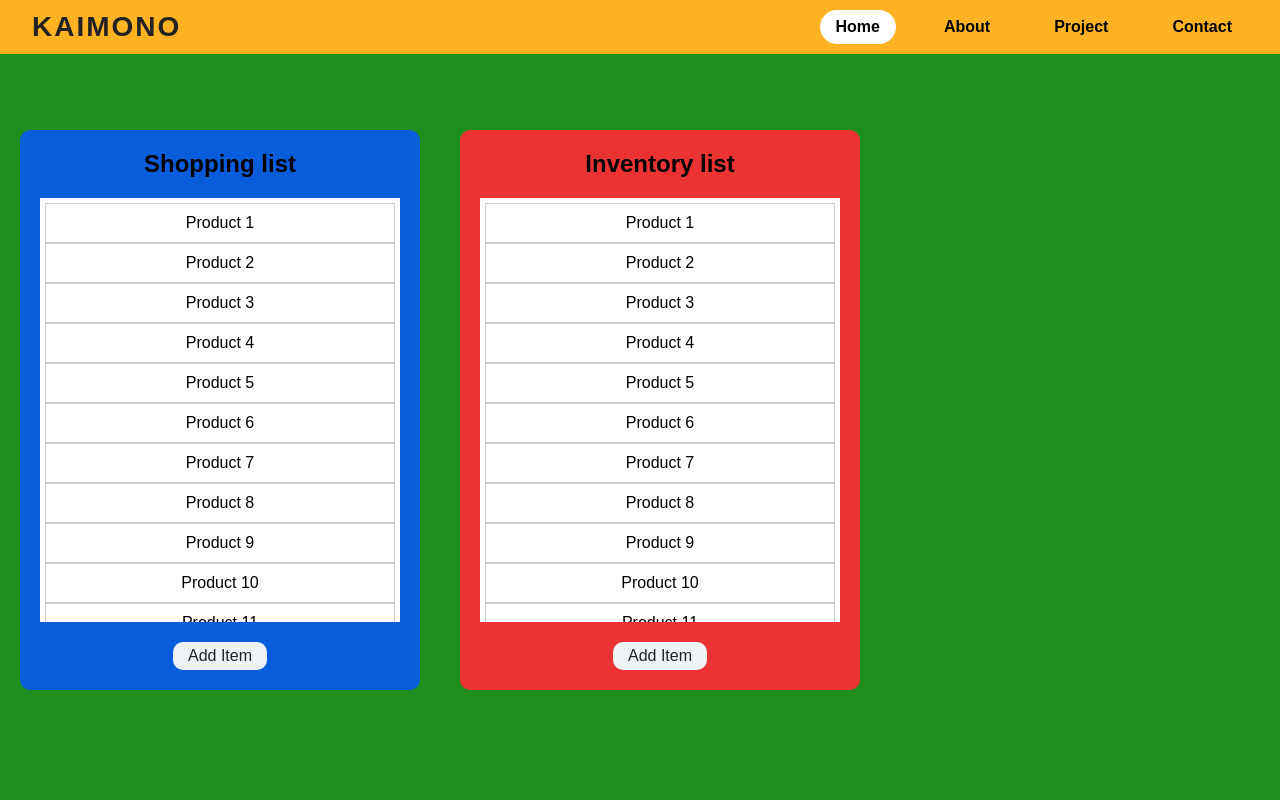
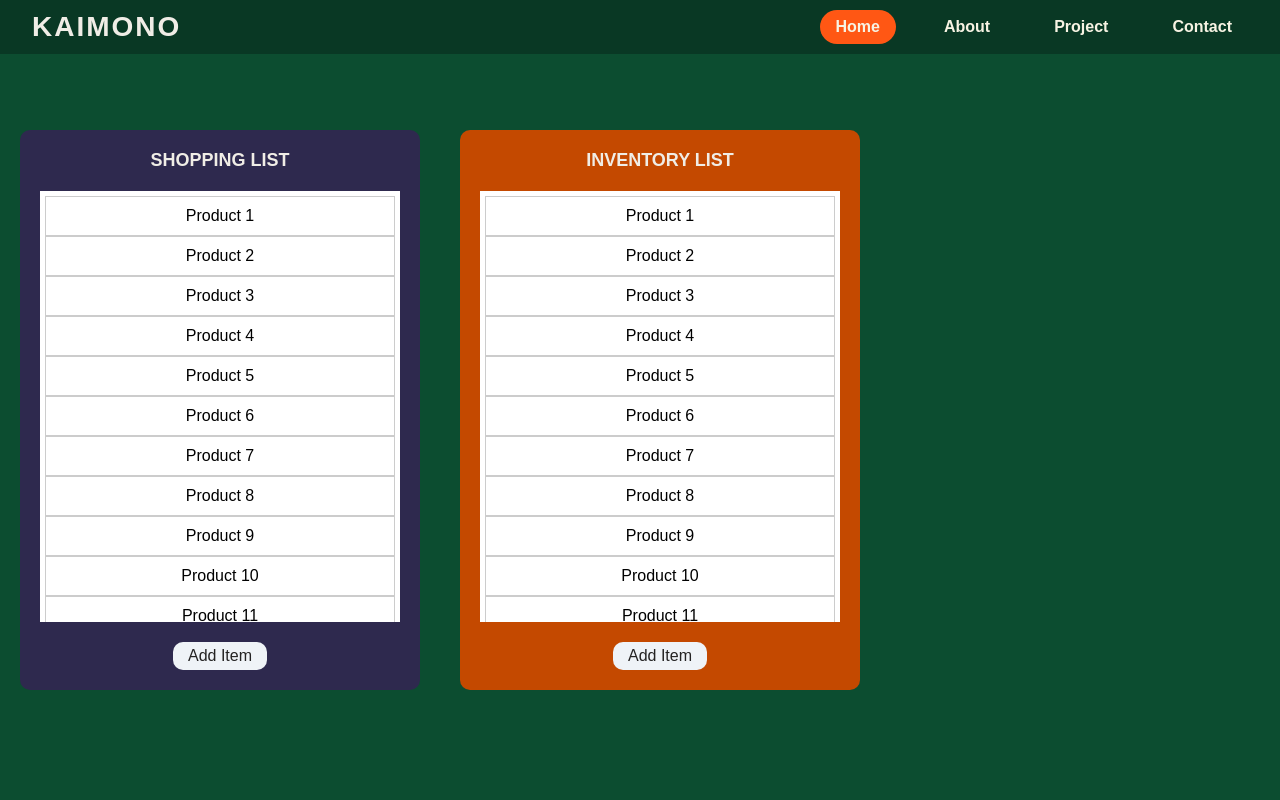
Before and after one commit to cse110-fa22-group22/cse110-fa22-group22, a plain HTML site: page source/html/index.html in a window 1280 px wide. Drawn offline with Linux system fonts and the light colour scheme.

Commit message:
changed the colors

```diff
--- a/source/css/style.css
+++ b/source/css/style.css
@@ -8,12 +8,19 @@
 }
 
 h1{
-    color:#242323;
+    color:#F0EDE6;
     font-size: 28px;
     font-weight: 900;
     letter-spacing: 2px;
     text-transform: uppercase;
 
+}
+
+h2{
+    color:#F0EDE6;
+    font-size: 18px;
+    font-weight: 600;
+    text-transform: uppercase;
 }
 
 .container{
@@ -36,7 +43,7 @@ nav {
     right: 0;
     z-index: 99;
     padding: 10px 32px;
-    background-color: rgb(255, 178, 34);
+    background-color:#093824;
 }
 
 .hamburger{
@@ -61,7 +68,7 @@ nav {
     margin-bottom: 5px;
     position: relative;
 
-    background-color: #242323;
+    background-color: #F0EDE6;
     border-radius: 6px;
     z-index: 1;
 
@@ -76,7 +83,7 @@ nav {
 }
 
 .menu a {
-    color: black;
+    color: #F7F3E3;
     margin: 0 16px;
     font-weight: 600;
     text-decoration: none;
@@ -86,7 +93,7 @@ nav {
 }
 
 .menu a.is-active, .menu a:hover{
-    background-color: white;
+    background-color: #FF5714 ;
 }
 
 .hamburger:hover span:nth-child(2) {
@@ -113,7 +120,7 @@ body{
     align-items: center;
 
     /* background color of entire page */
-    background-color: rgb(30, 142, 30);
+    background-color: #0c4d30 ;
 }
 
 main {
@@ -138,11 +145,11 @@ section {
 }
 
 section.shopping{
-    background-color: rgb(10, 93, 218);
+    background-color: #2E294E;
 }
 
 section.inventory{
-    background-color: rgb(235, 51, 51);
+    background-color: #C44900;
 }
 
 ul {
```
